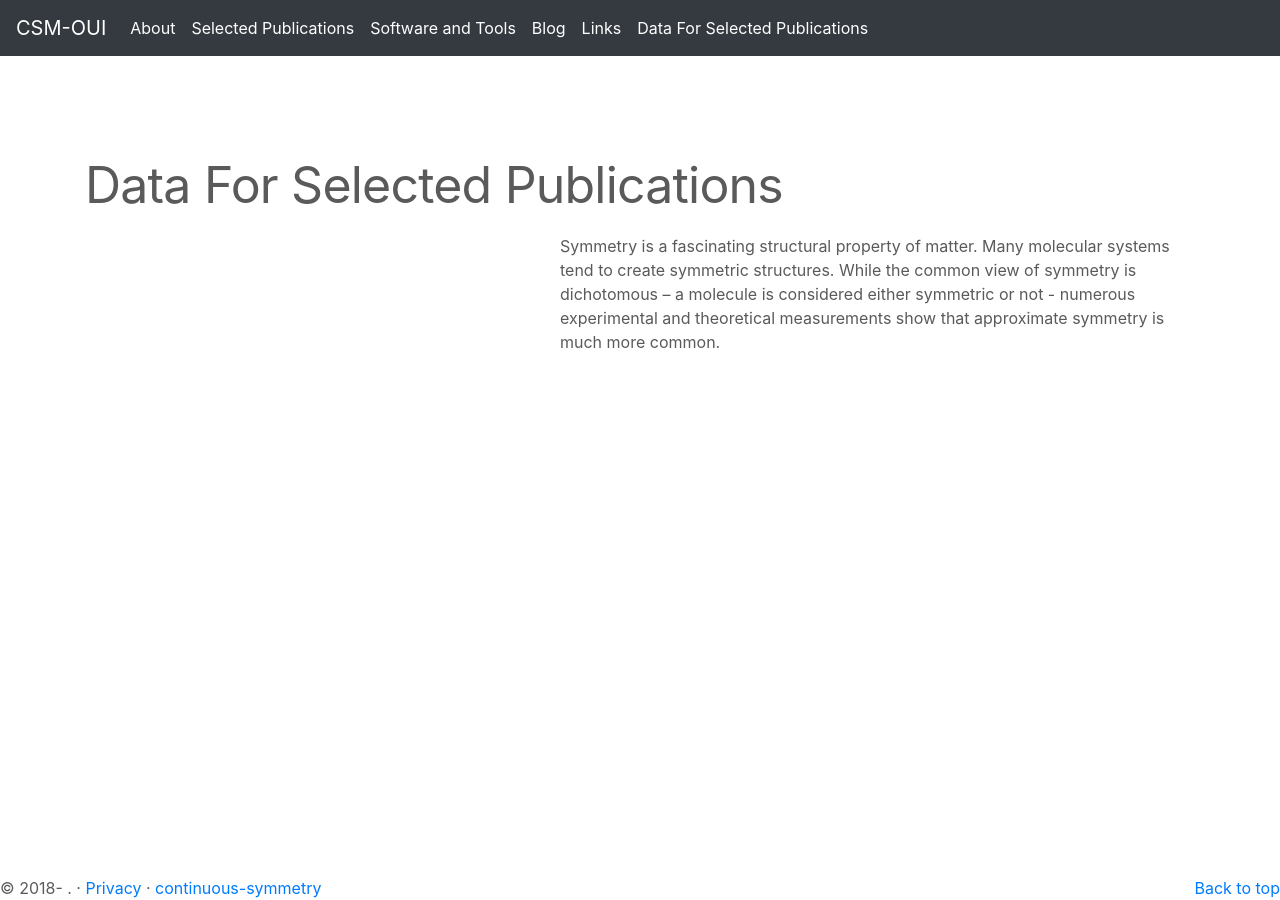
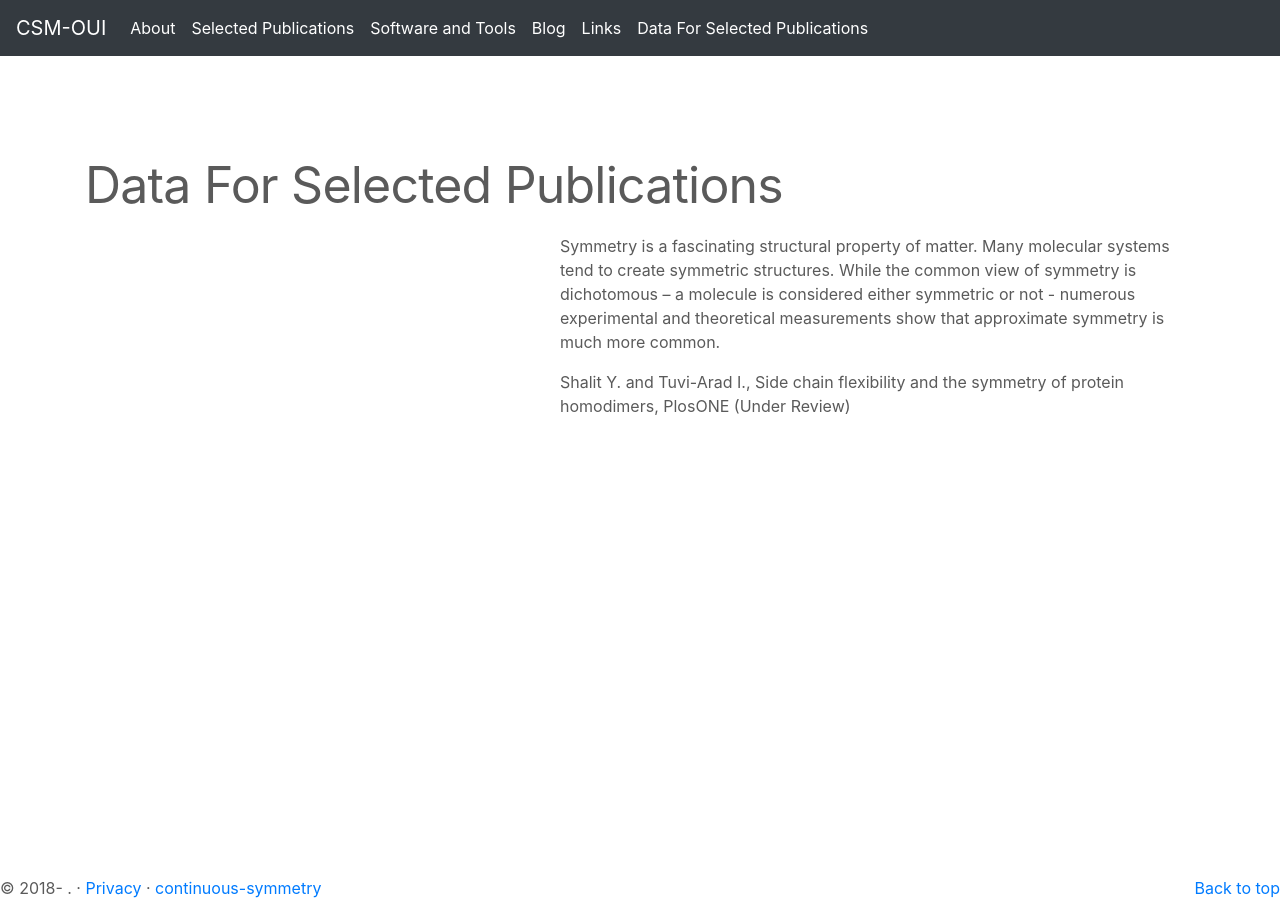
Before and after one commit to continuous-symmetry/our_research_group, a Jekyll site: the page built from 06_Data.md, in a window 1280 px wide. Built offline with Jekyll 4.4.1, drawn with Linux system fonts in a browser that asks for light colours.

Commit message:
Update 06_Data.md

```diff
--- a/06_Data.md
+++ b/06_Data.md
@@ -7,7 +7,7 @@ permalink: "/Data/"
 
 Symmetry is a fascinating structural property of matter. Many molecular systems tend to create symmetric structures. While the common view of symmetry is dichotomous – a molecule is considered either symmetric or not - numerous experimental and theoretical measurements show that approximate symmetry is much more common.
 
-<!--Shalit Y. and Tuvi-Arad I., Side chain flexibility and the symmetry of protein homodimers, PlosONE (2020)-->
+Shalit Y. and Tuvi-Arad I., Side chain flexibility and the symmetry of protein homodimers, PlosONE (Under Review)
 
 <!--[S2-Appendix](/assets/data/S2-appendix.xlsx)-->
 <!--[Symmetry of Protein Homodimers](/assets/data/S2-appendix.xlsx)-->
```
